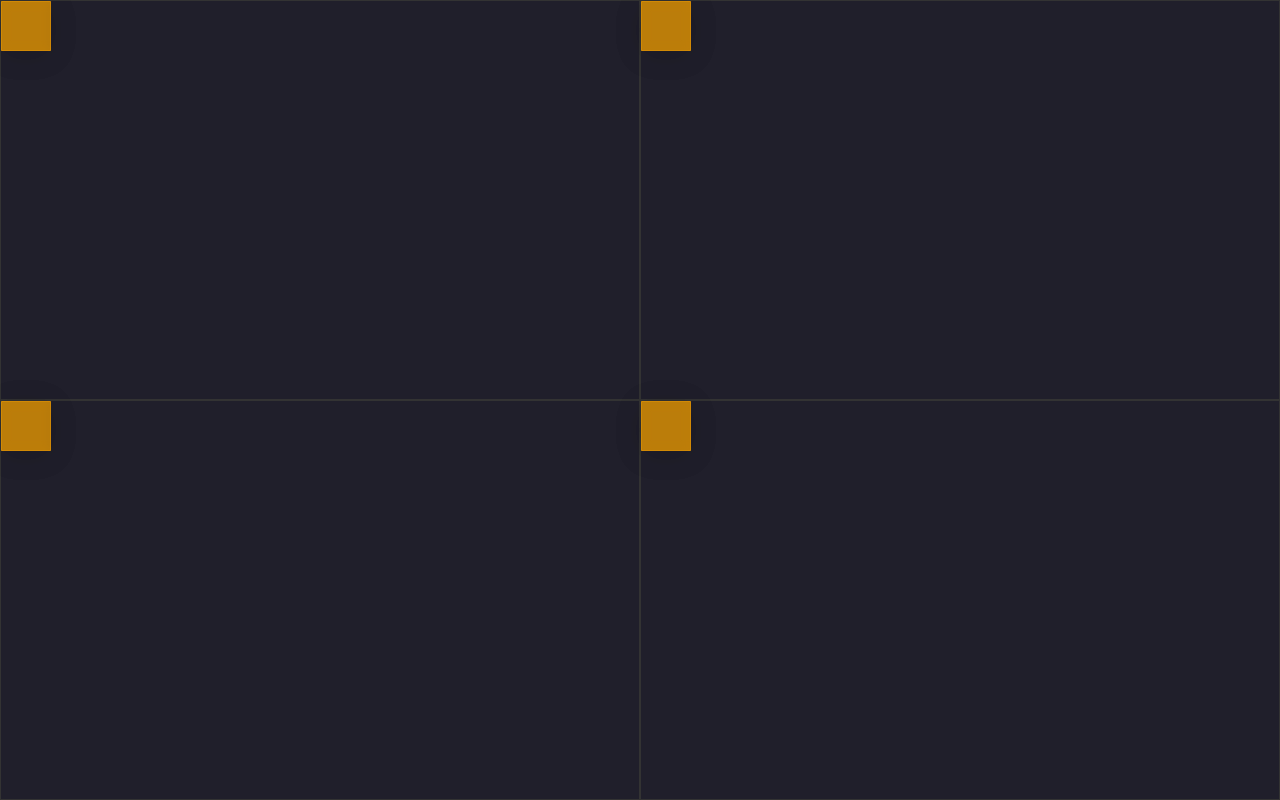
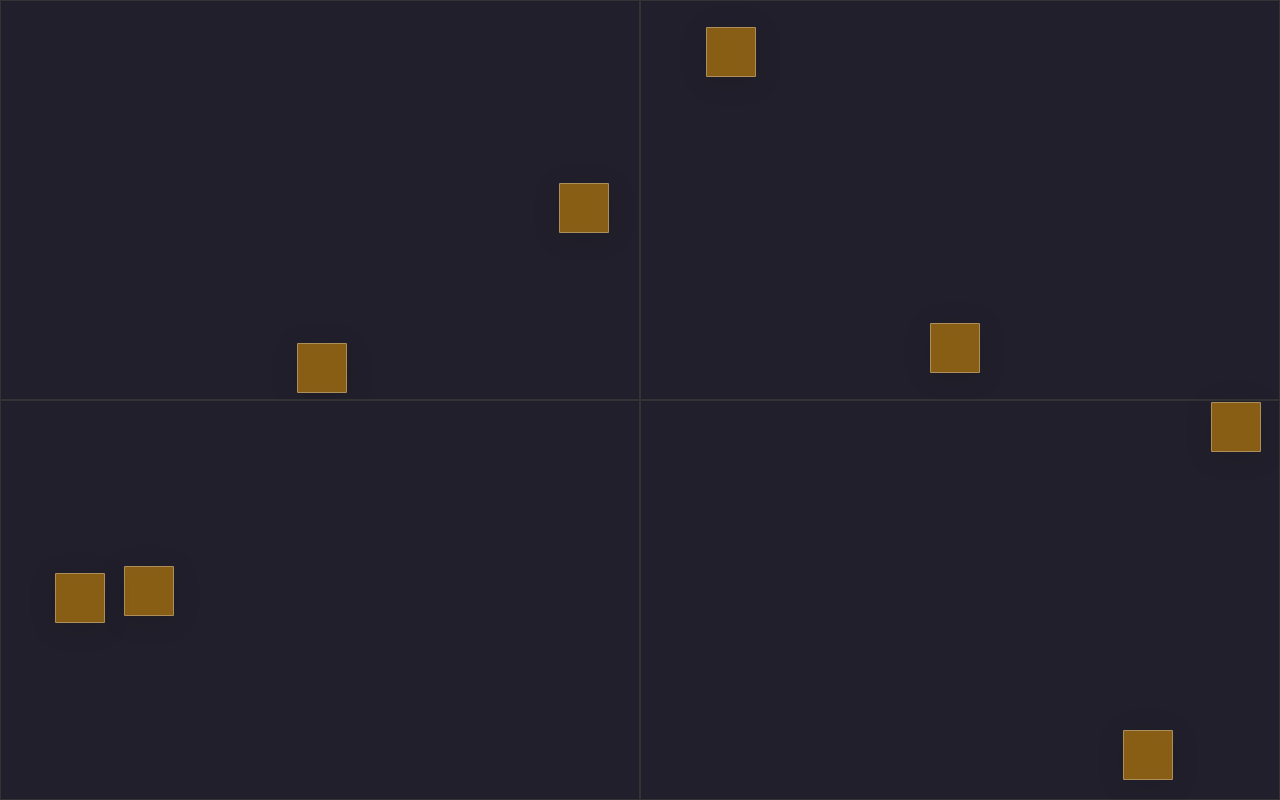
Before and after one commit to Kamlesh-Zeuslearning/Training, a plain HTML site: page Task-7/index.html in a window 1280 px wide. Drawn offline with Linux system fonts and the light colour scheme.

Commit message:
minor style changes, event delegation on box, and setpointer capture

```diff
--- a/Task-7/script.js
+++ b/Task-7/script.js
@@ -25,23 +25,31 @@ class Box {
         );
 
         parent.appendBox(this);
-        this.initDragEvents();
 
-        this.offsetX = 0;
-        this.offsetY = 0;
+        let randomLeft = Math.floor(Math.random() * parent.div.offsetWidth) + 1;
+        let randomTop = Math.floor(Math.random() * parent.div.offsetHeight) + 1;
+
+        this.div.style.left =
+            randomLeft + 50 > parent.div.offsetWidth
+                ? `${randomLeft - 50}px`
+                : `${randomLeft}px`;
+        this.div.style.top =
+            randomTop + 50 > parent.div.offsetHeight
+                ? `${randomTop - 50}px`
+                : `${randomTop}px`;
     }
-
-    initDragEvents(){
-        this.div.addEventListener("pointerdown", (e) => {
-            const rect = this.div.getBoundingClientRect();
-            offsetX = e.clientX - rect.left;
-            offsetY = e.clientY - rect.top;
-            activeBox = this.div;
-        });
-    }
-
 }
 
+document.addEventListener("pointerdown", (e) => {
+    if (e.target.classList.contains("box")) {
+        activeBox = e.target;
+        const rect = activeBox.getBoundingClientRect();
+        offsetX = e.clientX - rect.left;
+        offsetY = e.clientY - rect.top;
+
+        activeBox.setPointerCapture(e.pointerId);
+    }
+});
 
 document.addEventListener("pointermove", (e) => {
     if (!activeBox) return;
@@ -62,7 +70,8 @@ document.addEventListener("pointermove", (e) => {
     activeBox.style.top = `${top}px`;
 });
 
-document.addEventListener("pointerup", () => {
+document.addEventListener("pointerup", (e) => {
+    activeBox.releasePointerCapture(e.pointerId); // 🔑 Release
     activeBox = null;
 });
 
--- a/Task-7/style.css
+++ b/Task-7/style.css
@@ -9,6 +9,13 @@ body {
     height: 100dvh;
     width: 100dvw;
     overflow: hidden;
+    /* background-color: #000000; */
+    opacity: 1;
+    background-image: radial-gradient(
+        #38461a 0.35000000000000003px,
+        #000000 0.35000000000000003px
+    );
+    background-size: 7px 7px;
 }
 
 #wrapper {
@@ -28,10 +35,19 @@ body {
     height: 50px;
     width: 50px;
     position: absolute;
+    /* background: rgba(238, 155, 0, 0.51);
+    border-radius: 1px;
+    box-shadow: 0 4px 30px rgba(0, 0, 0, 0.1);
+    backdrop-filter: blur(5px);
+    -webkit-backdrop-filter: blur(5px);
+    border: 1px solid rgba(238, 155, 0, 0.3); */
+
+    /* From https://css.glass */
     background: rgba(238, 155, 0, 0.51);
     border-radius: 1px;
     box-shadow: 0 4px 30px rgba(0, 0, 0, 0.1);
     backdrop-filter: blur(5px);
     -webkit-backdrop-filter: blur(5px);
-    border: 1px solid rgba(238, 155, 0, 0.3);
+    border: 1px solid rgba(255, 255, 255, 0.3);
+    cursor: grab;
 }
```
